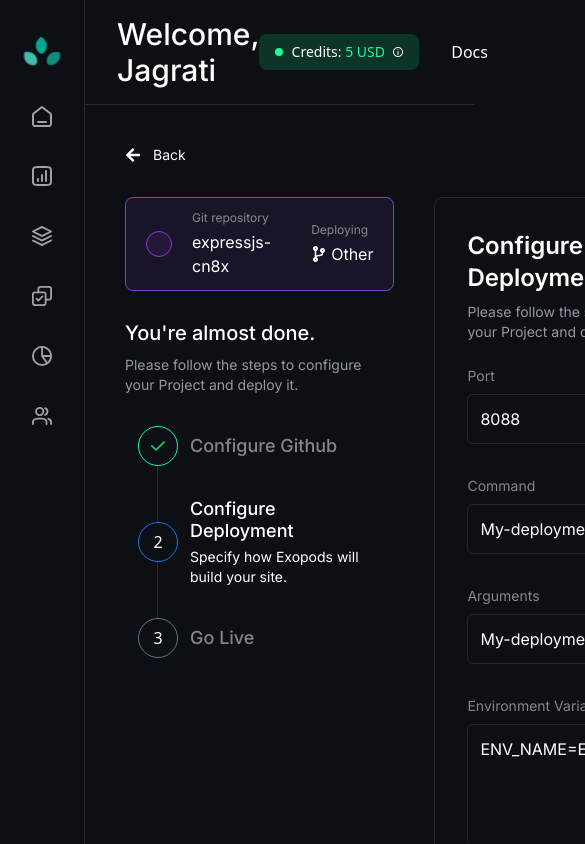
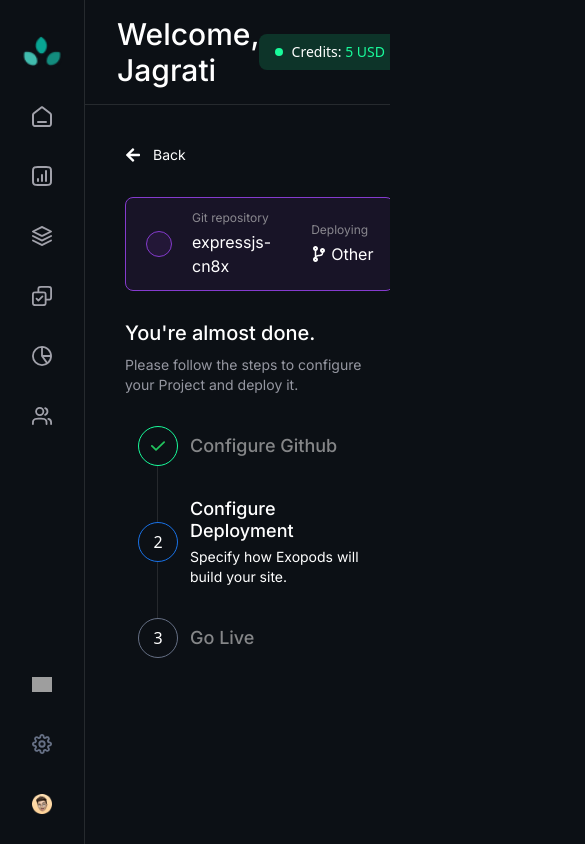
Before and after one commit to Jagrati1213/asthisia-assignment, a React (Vite) app: page / in a window 390 px wide. Shown: the top 844 px of the page, 585 px wide, since content can reach past the window. Built offline with nearby package versions, Linux system fonts and the light colour scheme; grey boxes are pictures that could not be loaded.

Commit message:
JG: added scroll

```diff
--- a/src/App.tsx
+++ b/src/App.tsx
@@ -4,11 +4,20 @@
 
 function App() {
   return (
-    <div className="flex md:max-w-7xl max-w-full md:mx-auto mx-0 bg-asBlack text-white min-h-screen h-full">
+    <div className="flex md:max-w-7xl max-h-screen max-w-full md:mx-auto mx-0 bg-asBlack text-white min-h-screen h-full overflow-hidden">
       <Navigation />
       <div className="w-full">
         <WelcomeHeader userName="Jagrati" />
-        <SetupComponent />
+        <div
+          className="h-[calc(100vh-80px)] overflow-auto "
+          style={{
+            /* Hide scrollbar for Chrome, Safari, and Opera */
+            scrollbarWidth: "none" /* Firefox */,
+            msOverflowStyle: "none" /* IE and Edge */,
+          }}
+        >
+          <SetupComponent />
+        </div>
       </div>
     </div>
   );
```
